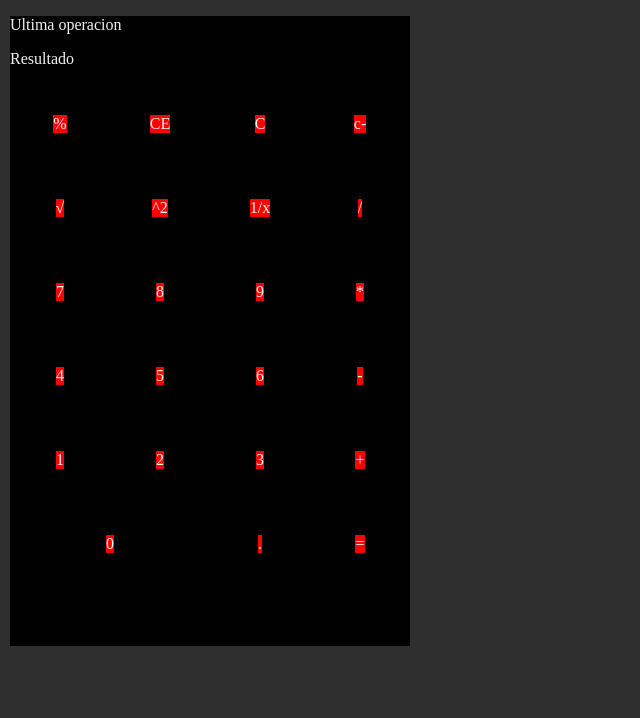
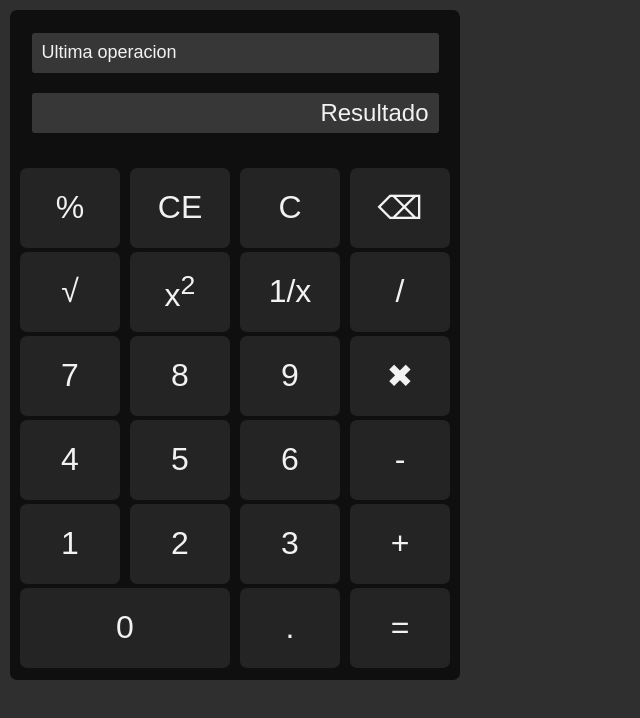
Before and after one commit to KowalskyExperto/calculadora, a plain HTML site: page index.html in a window 1280 px wide. Shown: the whole page, without its empty margins (0-640 px from the left). Drawn offline with Linux system fonts and the light colour scheme.

Commit message:
Diseño terminado
Se colocaron colores obscuros para no cegar a la gente.

```diff
--- a/index.html
+++ b/index.html
@@ -9,37 +9,37 @@
 <body>
     <div class="calculadora"> <!-- Este div es el que contendra la calculadora -->
         <div class="screen"> <!--Este div, contendra la operacion y el resultado -->
-            <div> <!-- Contendra la ultima operacion -->
+            <div class="first-line"> <!-- Contendra la ultima operacion -->
                 <p>Ultima operacion</p>
             </div>
-            <div> <!-- Contendra el resultado -->
+            <div class="second-line"> <!-- Contendra el resultado -->
                 <p>Resultado</p>
             </div>
         </div>
         <div class="numpad"> <!--Tabla con botones-->
-            <div>%</div> <!--Celda-->
-            <div>CE</div>
-            <div>C</div>
-            <div>c-</div>
-            <div>&radic;</div> <!--Celda-->
-            <div>^2</div>
-            <div>1/x</div>
-            <div>/</div>
-            <div>7</div> <!--Celda-->
-            <div>8</div>
-            <div>9</div>
-            <div>*</div>
-            <div>4</div> <!--Celda-->
-            <div>5</div>
-            <div>6</div>
-            <div>-</div>
-            <div>1</div> <!--Celda-->
-            <div>2</div>
-            <div>3</div>
-            <div>+</div>
-            <div class="col-2">0</div> <!--Celda Doble-->
-            <div>.</div>
-            <div>=</div>
+            <div><p>%</p></div> <!--Celda-->
+            <div><p>CE</p></div>
+            <div><p>C</p></div>
+            <div><p>&#9003;</p></div>
+            <div><p>&radic;</p></div> <!--Celda-->
+            <div><p>x<sup>2</sup></p></div>
+            <div><p>1/x</p></div>
+            <div><p>/</p></div>
+            <div><p>7</p></div> <!--Celda-->
+            <div><p>8</p></div>
+            <div><p>9</p></div>
+            <div><p>&#10006;</p></div>
+            <div><p>4</p></div> <!--Celda-->
+            <div><p>5</p></div>
+            <div><p>6</p></div>
+            <div><p>-</p></div>
+            <div><p>1</p></div> <!--Celda-->
+            <div><p>2</p></div>
+            <div><p>3</p></div>
+            <div><p>+</p></div>
+            <div class="col-2"><p>0</p></div> <!--Celda Doble-->
+            <div><p>.</p></div>
+            <div><p>=</p></div>
         </div>
     </div>
 </body>
--- a/style.css
+++ b/style.css
@@ -1,37 +1,96 @@
-:root{
+:root {
     margin: 0;
 }
 
-body{
+body {
+    font-family: Arial, Helvetica, sans-serif;
     background-color: #2f2f2f;
     color: #f2f2f2;
     margin: 0;
 }
 
-.calculadora{
-    background-color: black;
+.calculadora {
+    background-color: #0f0f0f;
+    display: flex;
+    flex-direction: column;
+    justify-content: space-around;
     margin: 10px;
-    height: 630px;
-    width: 400px;
+    height: 670px;
+    width: 450px;
+    border-radius: 7px;
 }
 
-.col-2{
+.col-2 {
     grid-column-start: span 2;
 }
 
-.numpad{
+.first-line,
+.second-line {
+    background-color: #373737;
+    width: 90%;
+    height: 40px;
+    margin: 10px 0px;
+    padding-right: 10px;
+    padding-left: 10px;
+    display: flex;
+    align-items: center;
+    justify-content: flex-end;
+    border-radius: 3px;
+
+}
+
+.first-line {
+    justify-content: flex-start;
+}
+
+.first-line>p {
+    margin: 0;
+    cursor: default;
+    font-size: large;
+    cursor: pointer;
+}
+
+.second-line>p {
+    margin: 0;
+    font-size: x-large;
+    cursor: pointer;
+}
+
+.numpad {
     display: grid;
     height: 500px;
-    grid-template-columns: repeat(4,90px);
-    grid-template-rows: repeat(6,80px);
-    justify-content: space-around;
-    justify-items: center;
+    grid-template-columns: repeat(4, 100px);
+    grid-template-rows: repeat(6, 80px);
+    justify-content: space-evenly;
     align-content: space-between;
+    cursor: default;
+}
+
+.numpad>div {
+    background-color: #242424;
+    display: flex;
+    justify-content: center;
+    align-items: center;
+    border-radius: 7px;
+    transition: 0.5s;
+    cursor: pointer;
+    font-size: xx-large;
+    user-select: none;
+}
+
+.numpad>div:hover {
+    background-color: #8a7f92;
+}
+
+.numpad>div>sup {
+    font-size: medium;
+}
+
+.screen {
+    margin: 0px 10px;
+    display: flex;
+    flex-direction: column;
     align-items: center;
 }
 
-.numpad>div{
-    background-color: red;
-
-
-}
+/*#282828
```
